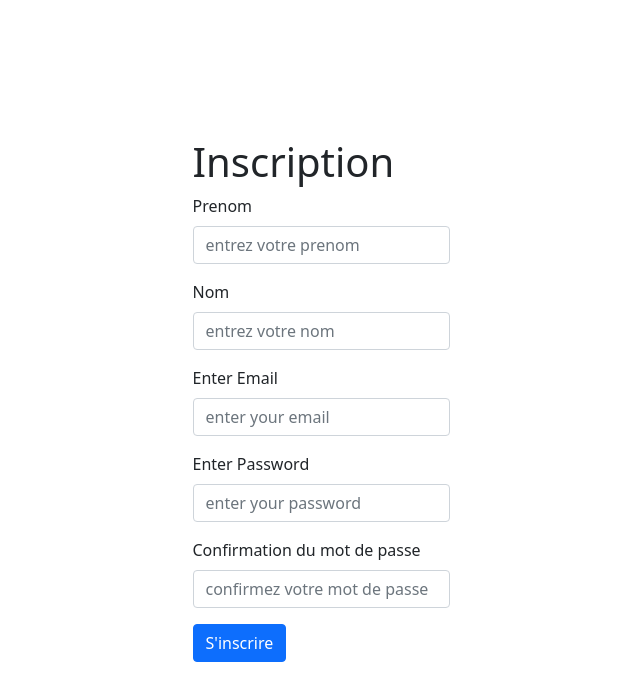
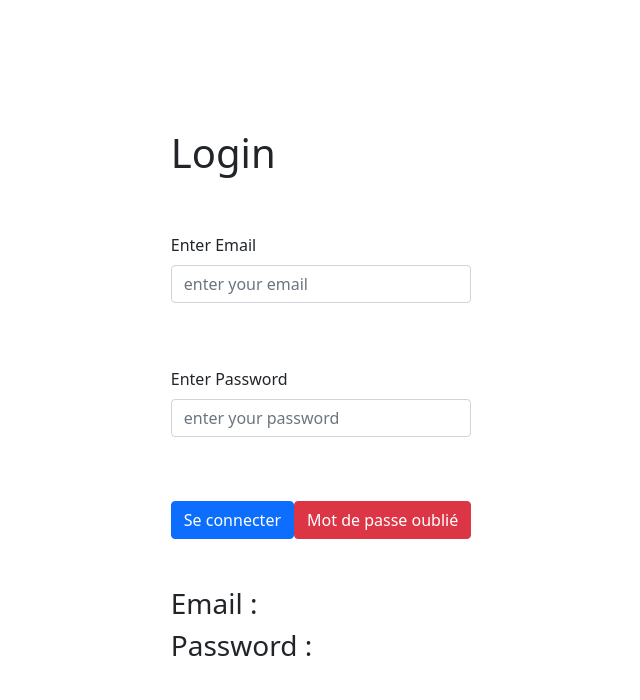
Before and after one commit to otmaneeee/otmaneReact, a React (Create React App) app: page / in a window 1280 px wide. Shown: the top 700 px of the page, without its empty margins (319-959 px from the left). Built offline with nearby package versions, Linux system fonts and the light colour scheme.

Commit message:
affichage du password et email du login

```diff
--- a/src/App.js
+++ b/src/App.js
@@ -26,7 +26,7 @@ const App = () => {
         alignItems: "center",
       }}
     >
-      <Inscription />
+      <Login />
       {/* <Categorie/> */}
       {/* <DropDowns/> */}
       {/* <BigThree/> */}
--- a/src/containers/Login/Login.jsx
+++ b/src/containers/Login/Login.jsx
@@ -1,9 +1,18 @@
 import CustomButton from '../../components/CustomButton';
 import CustomInput from '../../components/CustomInput';
 import { textInputProps , bootstrapButtonVariant ,buttonTexts } from '../../constants';
+import React,{useState} from "react";
 import "./Login.css";
 
 const Login = () => {
+  const [email,setEmail] = useState("");
+  const [password,setPassword] = useState("");
+  const handleChangeEmail=(e)=>{
+     setEmail(e.target.value);
+  }
+  const handleChangePassword=(e)=>{
+    setPassword(e.target.value);
+ }
     return(
         <div>
             <h1>Login</h1>
@@ -13,6 +22,7 @@ const Login = () => {
         type={textInputProps.type.email}
         placeholder={textInputProps.placeholder.email}
         label={textInputProps.label.email}
+        onChange={handleChangeEmail}
       />
       <br></br>
       <br></br>
@@ -20,6 +30,7 @@ const Login = () => {
         type={textInputProps.type.password}
         placeholder={textInputProps.placeholder.password}
         label={textInputProps.label.password}
+        onChange={handleChangePassword}
       />
       <br></br>
       <br></br>
@@ -27,7 +38,10 @@ const Login = () => {
        <CustomButton color={bootstrapButtonVariant.primary} text={buttonTexts.connection}/>
         <CustomButton color={bootstrapButtonVariant.danger} text={buttonTexts.mdpForgotten}/>
        </section>
-
+        <br></br>
+        <br></br>
+        <h3>Email : {email}</h3>
+        <h3>Password : {password}</h3>
         </div>
     )
 }
```
